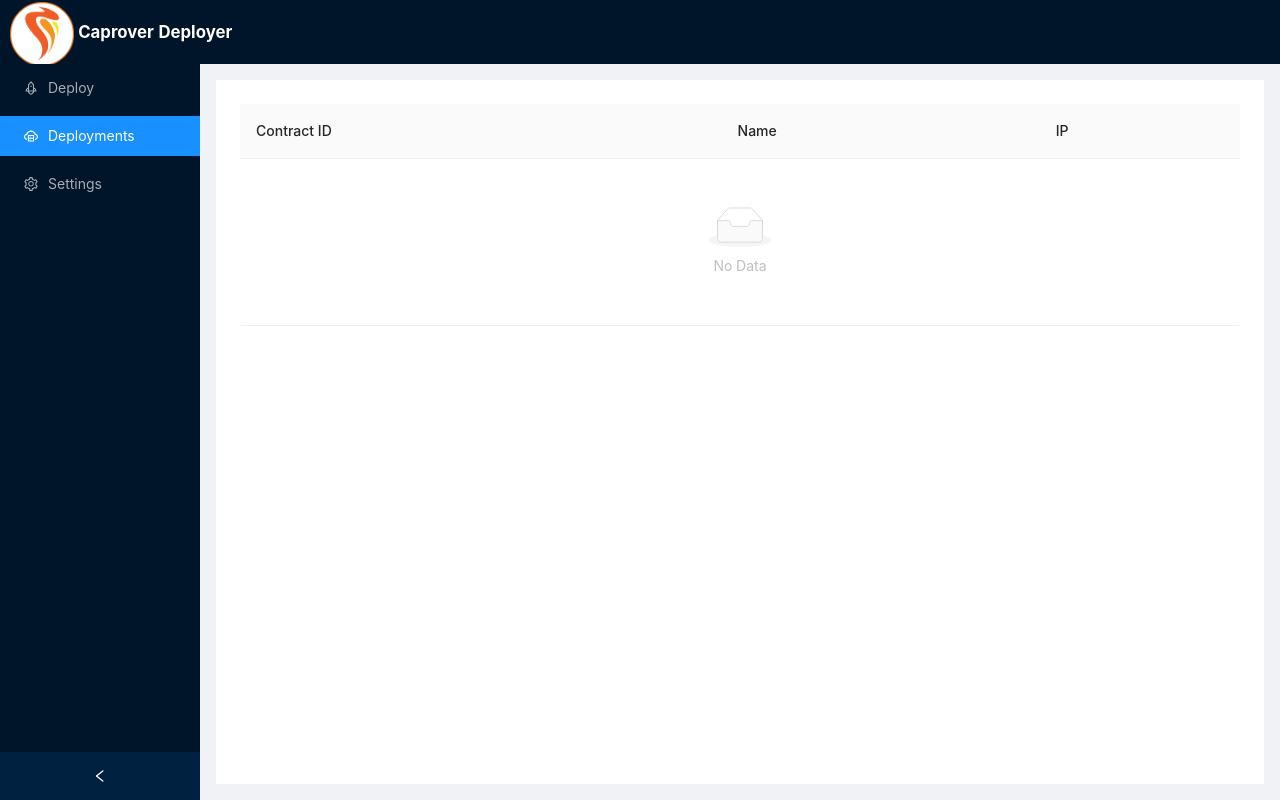
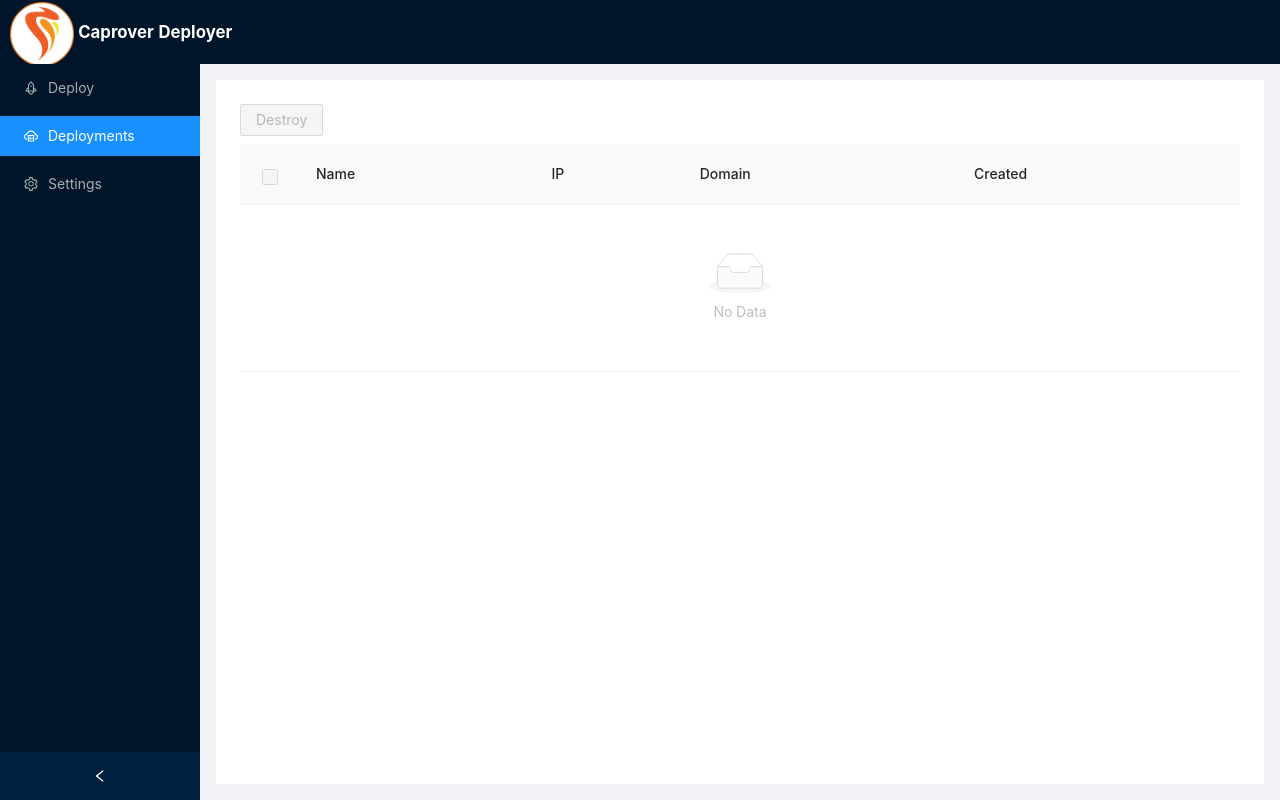
Before and after one commit to freeflowuniverse/caprover_deployer, a Vue app: page /#/deployments in a window 1280 px wide. Built offline with nearby package versions, Linux system fonts and the light colour scheme.

Commit message:
implement listing/deletion and better reporting for deployments too

```diff
--- a/src/components/Deploy.vue
+++ b/src/components/Deploy.vue
@@ -7,7 +7,7 @@
     type="warning"
     show-icon
   />
-  <a-spin :spinning="loading" v-if="!needConfig">
+  <a-spin :spinning="loading" :tip="currentEvent" v-if="!needConfig">
     <a-form
       ref="formRef"
       :model="deployParams"
@@ -15,6 +15,9 @@
       :label-col="labelCol"
       :wrapper-col="wrapperCol"
     >
+      <a-form-item ref="name" label="Name" name="name">
+        <a-input v-model:value="deployParams.name" />
+      </a-form-item>
       <a-form-item ref="node_id" label="Node ID" name="node_id">
         <a-input-number v-model:value="deployParams.node_id" />
       </a-form-item>
@@ -41,7 +44,7 @@
       <a-form-item ref="public_key" label="Public key" name="public_key">
         <a-textarea v-model:value="deployParams.public_key" />
       </a-form-item>
-      <a-collapse>
+      <!-- <a-collapse>
         <a-collapse-panel key="1" header="Grid configuration">
           <a-form-item ref="twin_id" label="Twin ID" name="twin_id">
             <a-input-number v-model:value="deployParams.twin_id" />
@@ -58,7 +61,7 @@
             <a-input v-model:value="deployParams.proxy_url" />
           </a-form-item>
         </a-collapse-panel>
-      </a-collapse>
+      </a-collapse> -->
       <hr />
       <div style="height: 20" />
       <a-form-item :wrapper-col="{ span: 14, offset: 4 }">
@@ -71,40 +74,44 @@
 import { message, Modal } from "ant-design-vue";
 import { reactive, ref, toRaw, h, defineComponent, onMounted } from "vue";
 import type { UnwrapRef } from "vue";
+import { events, generateString } from "grid3_client";
 
 import { rules as settingsRules } from "./Settings.vue";
 import { DEFAULT_GRID_CONFIG, GridConfig, loadConfig } from "@/config";
-import { deployNode } from "@/deployer";
+import { createLogsEventListener, deployNode } from "@/deployer";
+import router from "@/router";
 
-interface MachineParams {
+interface DeployParams extends GridConfig {
+  name?: string;
   node_id: number;
   cpu: number;
   memory: number;
   disk_size: number;
   domain: string;
-  public_key: string;
 }
 
-type DeployParams = MachineParams | GridConfig;
 const DEFAULT_MACHINE_PARAMS = {
-  node_id: undefined,
+  name: "",
+  node_id: 0,
   cpu: 2,
   memory: 4096,
   disk_size: 40,
-  public_key: undefined,
+  domain: "",
 };
+const LISTENER_NAME = "caprover_deployer";
 
 export default defineComponent({
   setup() {
     const needConfig = ref<any>(true);
     const loading = ref<boolean>(true);
+    const currentEvent = ref<string>("");
     const formRef = ref();
     const defaultDeployParams = Object.assign(
-      DEFAULT_GRID_CONFIG,
-      DEFAULT_MACHINE_PARAMS
+      DEFAULT_MACHINE_PARAMS,
+      DEFAULT_GRID_CONFIG
     );
 
-    const deployParams: UnwrapRef<DeployParams> = reactive(defaultDeployParams);
+    const deployParams: DeployParams = reactive(defaultDeployParams);
 
     const rules = Object.assign(settingsRules, {
       node_id: [
@@ -159,7 +166,7 @@ export default defineComponent({
         {
           required: true,
           message:
-            "Please enter your public key to be able to access this nodePlease choose a default proxy URL",
+            "Please enter your public key to be able to access this node",
         },
       ],
     });
@@ -172,6 +179,7 @@ export default defineComponent({
         deployParams.mnemonics = config.mnemonics;
         deployParams.url = config.url;
         deployParams.proxy_url = config.proxy_url;
+        deployParams.public_key = config.public_key;
 
         needConfig.value = !(
           config.twin_id &&
@@ -186,13 +194,19 @@ export default defineComponent({
       }
     });
 
+    const eventListener = createLogsEventListener(currentEvent);
+
     const onSubmit = async () => {
       await formRef.value.validate();
 
       loading.value = true;
+      events.addListener("logs", eventListener);
+
       try {
         const params = toRaw(deployParams);
-        console.log(params);
+        if (!params.name) {
+          params.name = `caprover_${generateString(20)}`;
+        }
         const result = await deployNode(params);
 
         const ids = result.contracts.created.map(
@@ -202,22 +216,29 @@ export default defineComponent({
         Modal.info({
           title: "Success",
           content: h("div", {}, [
-            h("span", "Deployed a worker node with contract ID(s) of:"),
+            h("span", "A leader node was deployed successfully"),
             h("br"),
-            h("b", ids.join(",")),
+            h("b", `Name: ${params.name}`),
+            h("br"),
+            h("b", `Contract ID(s): ${ids.join(", ")}`),
           ]),
+          onOk() {
+            router.push("deployments");
+          },
         });
       } catch (error: any) {
         Modal.error({
           title: "Error",
           content: h("div", {}, [
-            h("span", "An error occurred while trying to deploy a worker node"),
+            h("span", "An error occurred while trying to deploy a leader node"),
             h("br"),
             h("span", error.toString()),
           ]),
         });
       } finally {
         loading.value = false;
+        events.removeListener("logs", eventListener);
+        currentEvent.value = "";
       }
     };
 
@@ -229,6 +250,7 @@ export default defineComponent({
       deployParams,
       rules,
       loading,
+      currentEvent,
       onSubmit,
     };
   },
--- a/src/components/Deployments.vue
+++ b/src/components/Deployments.vue
@@ -1,34 +1,185 @@
 <template>
-  <a-table :dataSource="dataSource" :columns="columns" />
+  <a-spin :spinning="loading" :tip="currentEvent">
+    <div>
+      <a-button
+        type="primary"
+        :disabled="!hasSelected"
+        @click="destroy"
+        style="margin-bottom: 8px"
+      >
+        Destroy
+      </a-button>
+      <span style="margin-left: 8px">
+        <template v-if="hasSelected">
+          {{ `Selected ${selectedRowKeys.length} items` }}
+        </template>
+      </span>
+    </div>
+    <a-table
+      :row-selection="{
+        selectedRowKeys: selectedRowKeys,
+        onChange: onSelectChange,
+      }"
+      :columns="columns"
+      :data-source="data"
+    />
+  </a-spin>
 </template>
+<script lang="ts">
+import { message, Modal } from "ant-design-vue";
+import { ExclamationCircleOutlined } from "@ant-design/icons-vue";
+import {
+  computed,
+  createVNode,
+  defineComponent,
+  onMounted,
+  reactive,
+  ref,
+  toRefs,
+} from "vue";
+import {
+  createLogsEventListener,
+  destroyDeployment,
+  listDeployments,
+} from "@/deployer";
+import { GridConfig, loadConfig } from "@/config";
+import { events } from "grid3_client";
 
-<script lang="ts">
-import { defineComponent, ref } from "@vue/runtime-core";
+interface DataType {
+  key: any;
+  name: string;
+  ip: string;
+  domain: string;
+  created: string;
+}
 
 const columns = [
   {
-    title: "Contract ID",
-    dataIndex: "contract_id",
-    key: "contract_id",
-  },
-  {
     title: "Name",
     dataIndex: "name",
-    key: "name",
   },
   {
     title: "IP",
     dataIndex: "ip",
-    key: "ip",
+  },
+  {
+    title: "Domain",
+    dataIndex: "domain",
+  },
+  {
+    title: "Created",
+    dataIndex: "created",
+    render(text: any, record: any) {
+      console.log("custom renderer");
+      console.log(text);
+      console.log(record);
+      return text;
+    },
   },
 ];
 
 export default defineComponent({
   setup() {
-    const dataSource = ref([]);
+    const currentEvent = ref<string>("");
+    const data = ref<DataType[]>([]);
+    const state = reactive<{
+      selectedRowKeys: any[];
+      loading: boolean;
+      gridConfig: GridConfig;
+    }>({
+      selectedRowKeys: [],
+      loading: false,
+      gridConfig: {
+        twin_id: 0,
+        mnemonics: "",
+        url: "",
+        proxy_url: "",
+      },
+    });
+
+    const hasSelected = computed(() => state.selectedRowKeys.length > 0);
+
+    onMounted(async () => {
+      state.loading = true;
+      currentEvent.value = "Loading deployments...";
+      try {
+        state.gridConfig = await loadConfig();
+        const deployments = await listDeployments(state.gridConfig);
+        for (const deployment of deployments) {
+          data.value.push({
+            key: deployment.name,
+            name: deployment.name,
+            ip: deployment.ip,
+            domain: deployment.domain,
+            created: new Date(deployment.created * 1000).toLocaleString(),
+          });
+        }
+      } catch (error: any) {
+        message.error(`Error while loading deployment(s): ${error.toString()}`);
+      } finally {
+        state.loading = false;
+        currentEvent.value = "";
+      }
+    });
+
+    const destroy = async () => {
+      const names = state.selectedRowKeys;
+
+      const eventListener = createLogsEventListener(currentEvent);
+      Modal.confirm({
+        title: "Do you want to delete destroy selected nodes?",
+        icon: createVNode(ExclamationCircleOutlined),
+        content: `Please confirm that you want to destroy the following nodes: ${names.join(
+          ", "
+        )}`,
+        async onOk() {
+          Modal.destroyAll();
+          state.loading = true;
+          events.addListener("logs", eventListener);
+
+          try {
+            for (const name of names) {
+              const params = Object.assign(state.gridConfig, {
+                name: name,
+              });
+              const result = await destroyDeployment(params);
+              console.log(result);
+            }
+
+            data.value = data.value.filter((item: any) => {
+              return !names.includes(item.key);
+            });
+            state.selectedRowKeys = [];
+          } catch (error: any) {
+            message.error(
+              `Error while destorying selected deployment(s): ${error.toString()}`
+            );
+          } finally {
+            state.loading = false;
+            events.removeListener("logs", eventListener);
+            currentEvent.value = "";
+          }
+        },
+        // eslint-disable-next-line @typescript-eslint/no-empty-function
+        onCancel() {},
+      });
+    };
+
+    const onSelectChange = (selectedRowKeys: any[]) => {
+      console.log("selectedRowKeys changed: ", selectedRowKeys);
+      state.selectedRowKeys = selectedRowKeys;
+    };
+
     return {
-      columns: columns,
-      dataSource: [],
+      data,
+      columns,
+      hasSelected,
+      currentEvent,
+      ...toRefs(state),
+
+      // func
+      destroy,
+      onSelectChange,
     };
   },
 });
--- a/src/components/Settings.vue
+++ b/src/components/Settings.vue
@@ -21,6 +21,9 @@
       </a-form-item>
       <a-form-item ref="proxy_url" label="Proxy URL" name="proxy_url">
         <a-input v-model:value="gridConfig.proxy_url" />
+      </a-form-item>
+      <a-form-item ref="public_key" label="Public key" name="public_key">
+        <a-textarea v-model:value="gridConfig.public_key" />
       </a-form-item>
       <a-form-item :wrapper-col="{ span: 14, offset: 4 }" :hidden="readOnly">
         <a-button type="primary" @click="onSubmit">Save</a-button>
@@ -89,6 +92,7 @@ export default defineComponent({
         gridConfig.mnemonics = config.mnemonics;
         gridConfig.url = config.url;
         gridConfig.proxy_url = config.proxy_url;
+        gridConfig.public_key = config.public_key;
       } catch (error: any) {
         message.error(`Loading of configurations failed: ${error.toString()}`);
       } finally {
--- a/src/config.ts
+++ b/src/config.ts
@@ -4,6 +4,7 @@ export const DEFAULT_GRID_CONFIG = {
   mnemonics: "",
   url: "wss://tfchain.dev.threefold.io/ws",
   proxy_url: "https://rmbproxy1.devnet.grid.tf",
+  public_key: ""
 };
 
 export interface GridConfig {
@@ -11,6 +12,7 @@ export interface GridConfig {
   mnemonics: string;
   url: string;
   proxy_url: string;
+  public_key?: string
 }
 
 export async function loadConfig() {
--- a/src/deployer.ts
+++ b/src/deployer.ts
@@ -1,20 +1,40 @@
 import {
+  DeleteMachineModel,
+  Deployment,
   DiskModel,
   generateString,
   GridClient,
   MachineModel,
+  MachinesDeleteModel,
+  MachinesGetModel,
   MachinesModel,
   NetworkModel,
 } from "grid3_client";
 import { HTTPMessageBusClient } from "ts-rmb-http-client";
+import { Ref } from "vue";
 import { GridConfig } from "./config";
 
 // the following flist contains the latest caprover frontend
 // at https://github.com/freeflowuniverse/caprover-frontend/tree/tfgrid
 const CAORIVER_FLIST = "https://hub.grid.tf/samehabouelsaad.3bot/tf-caprover-main-a4f186da8d.flist";
+const clients: { [key: string]: GridClient } = {}
+interface CaproverDeployment {
+  name: string;
+  ip: string,
+  created: number,
+  domain: string
+}
 
+function getKey(config: GridConfig) {
+  return `${config.twin_id}${config.mnemonics}${config.url}${config.proxy_url}`
+}
 
-export async function getClient(config: GridConfig) {
+export async function getClient(config: GridConfig): Promise<GridClient> {
+  const key = getKey(config)
+  if (clients[key]) {
+    return clients[key]
+  }
+
   const rmbClient = new HTTPMessageBusClient(
     config.twin_id,
     config.proxy_url
@@ -22,13 +42,36 @@ export async function getClient(config: GridConfig) {
 
   const client = new GridClient(config.url, config.mnemonics, rmbClient);
   await client.connect()
+  clients[key] = client
   return client
 }
 
-export async function listDeployments(params: any) {
+export async function listDeployments(params: any): Promise<CaproverDeployment[]> {
   const client = await getClient(params)
   const result = await client.machines.list()
-  console.log(result)
+
+  const deployments: CaproverDeployment[] = []
+
+  for (const name of result) {
+    const machineDeployments = await client.machines.getObj(name)
+    // caprover deployment would only contain 1 machine
+    const deployment: any = machineDeployments[0];
+    deployments.push({
+      name: name,
+      ip: deployment.publicIP.ip,
+      created: deployment.created,
+      domain: deployment.env.CAPROVER_ROOT_DOMAIN
+    })
+  }
+
+  return deployments
+}
+
+export async function destroyDeployment(params: any) {
+  const client = await getClient(params)
+  const req = new MachinesDeleteModel()
+  req.name = params.name
+  return client.machines.delete(req)
 }
 
 export async function deployNode(params: any) {
@@ -37,7 +80,7 @@ export async function deployNode(params: any) {
   const machines = new MachinesModel();
 
   // names can be generated then use list/get if needed
-  machines.name = `caprover_${generateString(20)}`; // should be unique? because of deployment hash or local storage
+  machines.name = params.name; // should be unique? because of deployment hash or local storage
   const network = new NetworkModel();
   // should generate a new name to prevent network updates which take more time
   // we can keep the same network name if we need newly added machines to be reachable from the same network
@@ -65,7 +108,8 @@ export async function deployNode(params: any) {
   machine.entrypoint = "/sbin/zinit init";
   machine.env = {
     SWM_NODE_MODE: "leader",
-    CAPROVER_ROOT_DOMAIN: params.domain
+    CAPROVER_ROOT_DOMAIN: params.domain,
+    PUBLIC_KEY: params.public_key
   };
 
   machines.machines = [machine];
@@ -82,3 +126,17 @@ export async function deployNode(params: any) {
 
   return gridClient.machines.deploy(machines)
 }
+
+
+export function createLogsEventListener(holder: Ref<string>) {
+  return (msg: any) => {
+    let value;
+
+    if (msg instanceof Object) {
+      value = "";
+    } else {
+      value = msg.toString();
+    }
+    holder.value = value;
+  };
+}
```
